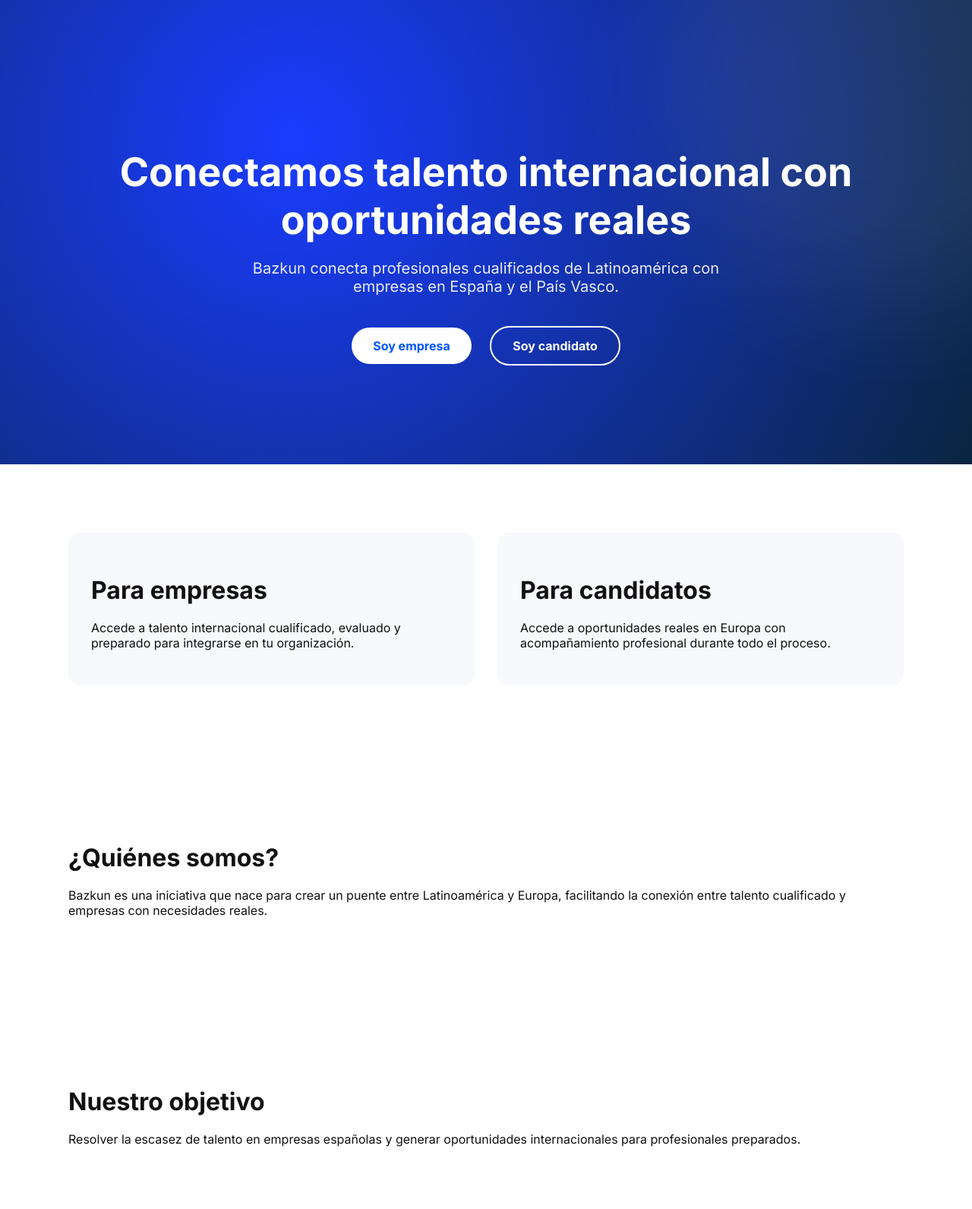
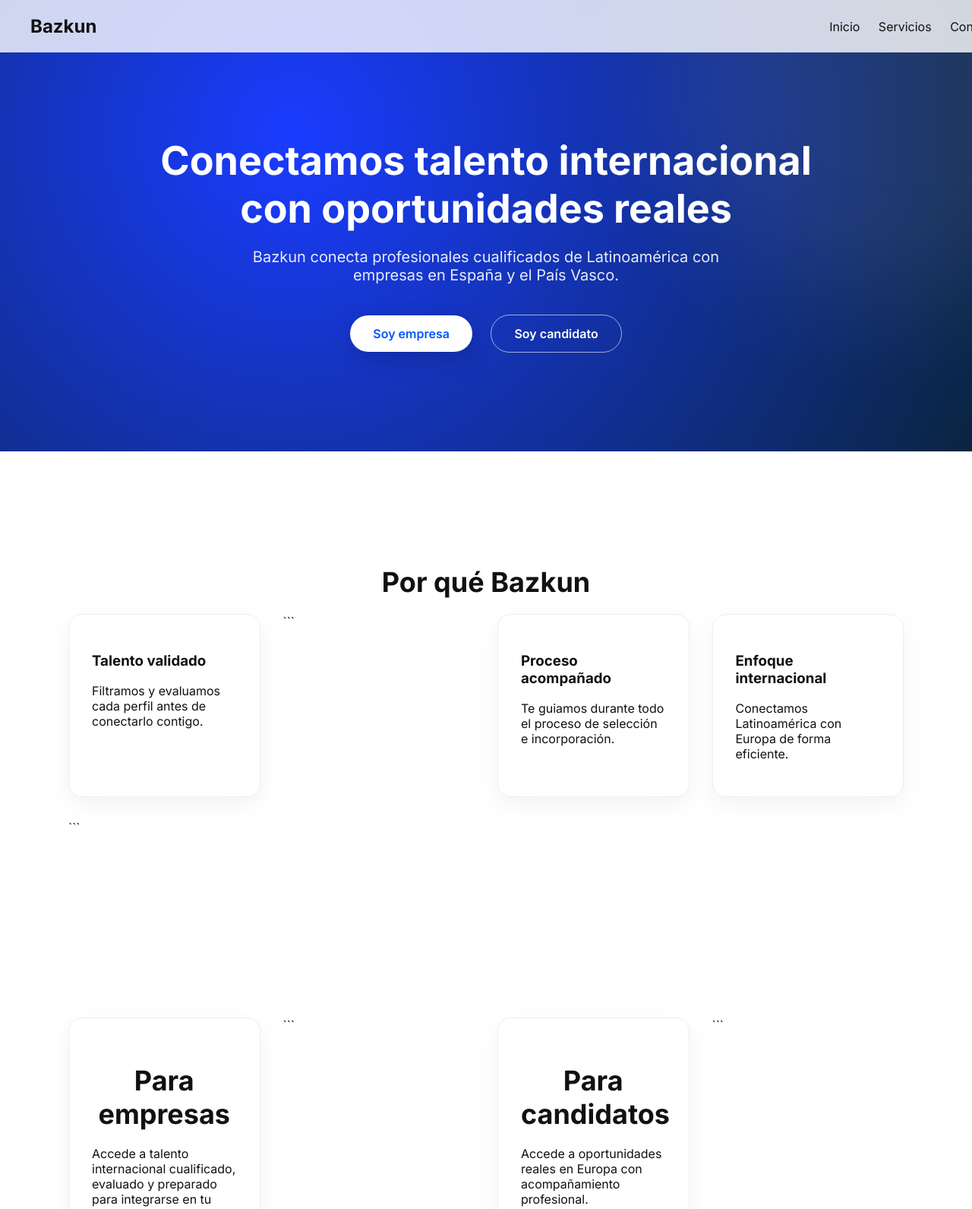
Before and after one commit to bazkun1/BAZKUN, a plain HTML site: page index.html in a window 1280 px wide. Shown: the top 1591 px of the page at 76% size. Drawn offline with Linux system fonts and the light colour scheme.

Commit message:
Update index.html

````diff
--- a/index.html
+++ b/index.html
@@ -1,10 +1,16 @@
 <!DOCTYPE html>
+
 <html lang="es">
 <head>
-<link href="https://fonts.googleapis.com/css2?family=Inter:wght@300;400;600;700&display=swap" rel="stylesheet">
+<meta charset="UTF-8">
+<meta name="viewport" content="width=device-width, initial-scale=1.0">
 <title>Bazkun</title>
 
+<link href="https://fonts.googleapis.com/css2?family=Inter:wght@300;400;600;700&display=swap" rel="stylesheet">
+
 <style>
+
+/* RESET */
 body {
   margin: 0;
   font-family: 'Inter', sans-serif;
@@ -12,11 +18,36 @@
   color: #111;
 }
 
+/* NAVBAR */
+.navbar {
+  position: fixed;
+  top: 0;
+  width: 100%;
+  padding: 20px 40px;
+  display: flex;
+  justify-content: space-between;
+  align-items: center;
+  background: rgba(255,255,255,0.8);
+  backdrop-filter: blur(10px);
+  z-index: 1000;
+}
+
+.navbar h2 {
+  margin: 0;
+}
+
+.navbar a {
+  text-decoration: none;
+  margin-left: 20px;
+  color: #111;
+  font-weight: 500;
+}
+
 /* HERO */
 .hero {
   background: radial-gradient(circle at 30% 30%, #1a3cff, #0a2540);
   color: white;
-  padding: 160px 20px 120px;
+  padding: 180px 20px 120px;
   text-align: center;
   position: relative;
   overflow: hidden;
@@ -36,13 +67,14 @@
 
 .hero h1 {
   font-size: 52px;
-  margin-bottom: 20px;
+  max-width: 900px;
+  margin: auto;
 }
 
 .hero p {
   font-size: 20px;
   max-width: 700px;
-  margin: auto;
+  margin: 20px auto;
   opacity: 0.9;
 }
 
@@ -51,60 +83,70 @@
 }
 
 .btn {
-  padding: 14px 28px;
-  border-radius: 30px;
+  padding: 14px 30px;
+  border-radius: 999px;
   text-decoration: none;
   margin: 10px;
   display: inline-block;
-  font-weight: bold;
+  font-weight: 600;
+  transition: 0.3s;
 }
 
 .btn-primary {
   background: white;
   color: #0055ff;
+  box-shadow: 0 10px 30px rgba(0,0,0,0.15);
+}
+
+.btn-primary:hover {
+  transform: translateY(-3px);
 }
 
 .btn-secondary {
-  border: 2px solid white;
+  border: 1px solid rgba(255,255,255,0.6);
   color: white;
 }
 
 /* SECTIONS */
 .section {
-  padding: 90px 20px;
+  padding: 120px 20px;
   max-width: 1100px;
   margin: auto;
 }
 
 .section h2 {
-  font-size: 32px;
+  font-size: 36px;
   margin-bottom: 20px;
+  text-align: center;
 }
 
 /* GRID */
 .grid {
   display: grid;
-  grid-template-columns: 1fr 1fr;
+  grid-template-columns: repeat(auto-fit, minmax(250px, 1fr));
   gap: 30px;
 }
 
 /* CARDS */
 .card {
-  background: #f7f9fc;
+  background: white;
   padding: 30px;
-  border-radius: 15px;
+  border-radius: 18px;
   transition: 0.3s;
+  border: 1px solid #eee;
+  box-shadow: 0 10px 30px rgba(0,0,0,0.05);
 }
 
 .card:hover {
-  transform: translateY(-6px);
+  transform: translateY(-8px);
+  box-shadow: 0 20px 60px rgba(0,0,0,0.1);
 }
 
 /* IMAGE */
 .image {
   width: 100%;
-  border-radius: 15px;
-  margin-top: 30px;
+  border-radius: 20px;
+  margin-top: 40px;
 }
 
 /* FORM */
@@ -116,7 +158,7 @@
 
 input, select, textarea {
   width: 100%;
-  padding: 12px;
+  padding: 14px;
   margin-top: 10px;
   border-radius: 8px;
   border: 1px solid #ddd;
@@ -131,11 +173,35 @@
   border-radius: 8px;
   width: 100%;
   font-weight: bold;
+  cursor: pointer;
 }
+
+button:hover {
+  opacity: 0.9;
+}
+
+/* FOOTER */
+.footer {
+  text-align: center;
+  padding: 40px;
+  font-size: 14px;
+  color: #666;
+}
+
 </style>
+
 </head>
 
 <body>
+
+<div class="navbar">
+  <h2>Bazkun</h2>
+  <div>
+    <a href="#">Inicio</a>
+    <a href="#">Servicios</a>
+    <a href="#">Contacto</a>
+  </div>
+</div>
 
 <div class="hero">
   <h1>Conectamos talento internacional con oportunidades reales</h1>
@@ -150,6 +216,30 @@
 </div>
 
 <div class="section">
+  <h2>Por qué Bazkun</h2>
+
+  <div class="grid">
+    <div class="card">
+      <h3>Talento validado</h3>
+      <p>Filtramos y evaluamos cada perfil antes de conectarlo contigo.</p>
+    </div>
+
+```
+<div class="card">
+  <h3>Proceso acompañado</h3>
+  <p>Te guiamos durante todo el proceso de selección e incorporación.</p>
+</div>
+
+<div class="card">
+  <h3>Enfoque internacional</h3>
+  <p>Conectamos Latinoamérica con Europa de forma eficiente.</p>
+</div>
+```
+
+  </div>
+</div>
+
+<div class="section">
   <div class="grid">
     <div class="card">
       <h2>Para empresas</h2>
@@ -158,37 +248,24 @@
       </p>
     </div>
 
+```
 <div class="card">
   <h2>Para candidatos</h2>
   <p>
-        Accede a oportunidades reales en Europa con acompañamiento profesional durante todo el proceso.
+    Accede a oportunidades reales en Europa con acompañamiento profesional.
   </p>
 </div>
+```
+
   </div>
-</div>
-
-<div class="section">
-  <h2>¿Quiénes somos?</h2>
-  <p>
-    Bazkun es una iniciativa que nace para crear un puente entre Latinoamérica y Europa,
-    facilitando la conexión entre talento cualificado y empresas con necesidades reales.
-  </p>
-</div>
-
-<div class="section">
-  <h2>Nuestro objetivo</h2>
-  <p>
-    Resolver la escasez de talento en empresas españolas y generar oportunidades internacionales
-    para profesionales preparados.
-  </p>
 </div>
 
 <div class="section">
   <h2>Cómo funciona</h2>
   <div class="grid">
     <div class="card">Identificación de talento cualificado</div>
-    <div class="card">Preparación y validación de perfiles</div>
-    <div class="card">Conexión directa con empresas</div>
+    <div class="card">Validación y preparación</div>
+    <div class="card">Conexión con empresas</div>
   </div>
 </div>
 
@@ -203,6 +280,7 @@
     <input type="text" name="nombre" placeholder="Nombre" required>
     <input type="email" name="email" placeholder="Email" required>
 
+```
 <select name="tipo">
   <option value="candidato">Candidato</option>
   <option value="empresa">Empresa</option>
@@ -211,7 +289,13 @@
 <textarea name="mensaje" placeholder="Cuéntanos más"></textarea>
 
 <button type="submit">Enviar</button>
+```
+
   </form>
+</div>
+
+<div class="footer">
+  © 2026 Bazkun — Todos los derechos reservados
 </div>
 
 </body>
````
Lines whose indentation alone changed are shown as unchanged.
